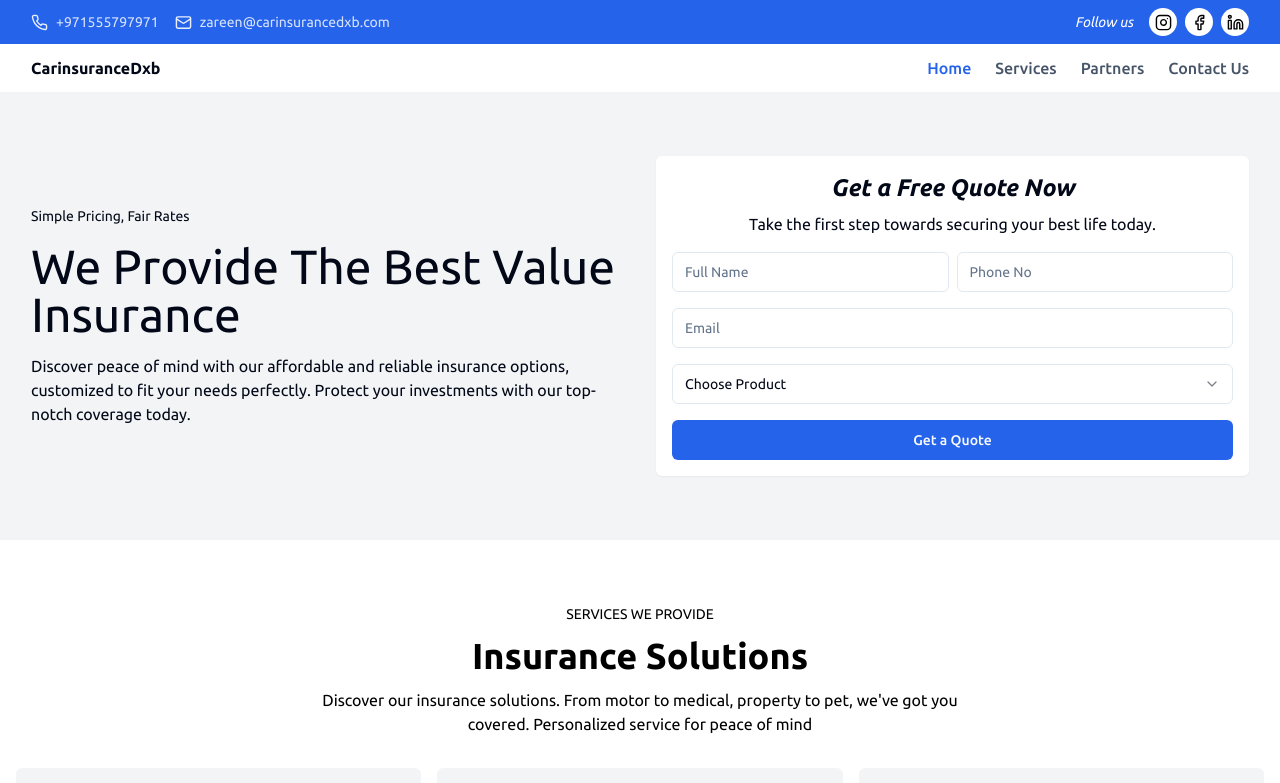
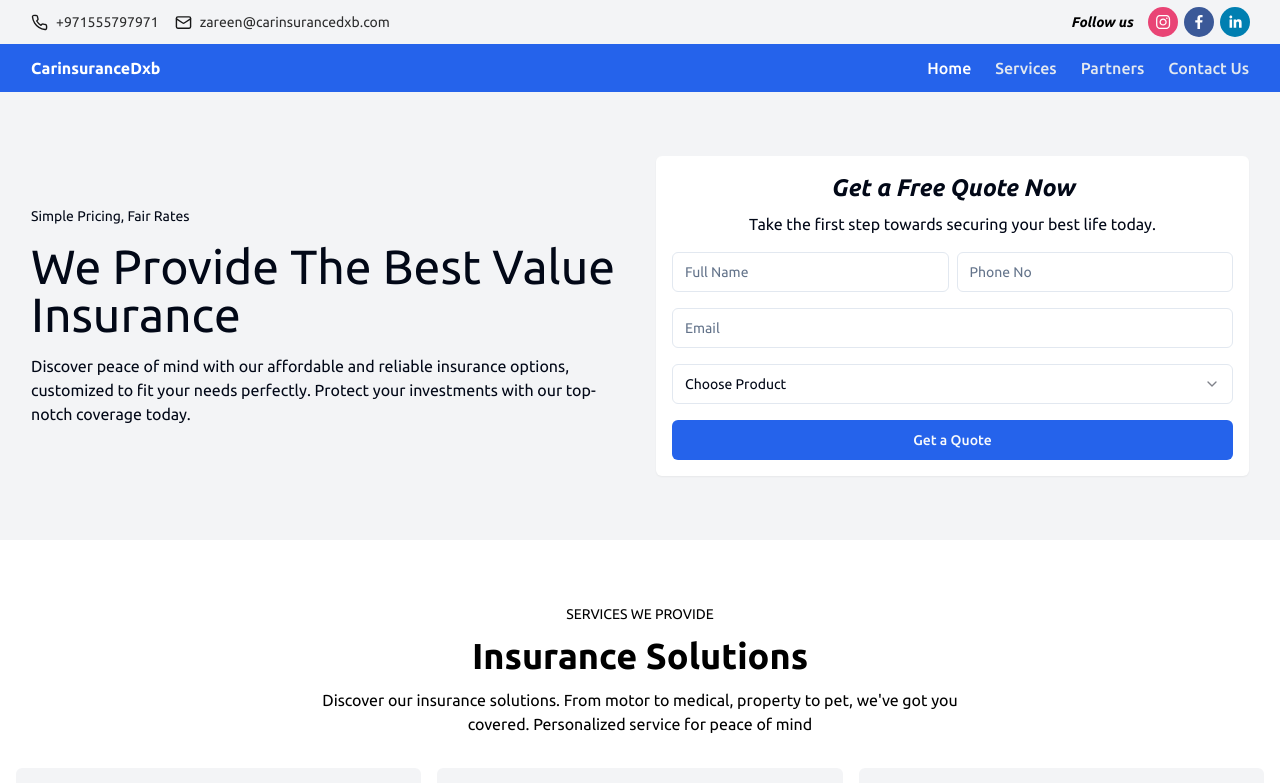
Before and after one commit to BinarySenseiii/insurance-landing, a React (Vite) app: page / in a window 1280 px wide. Shown: the top 783 px of the page. Built offline with nearby package versions, Linux system fonts and the light colour scheme.

Commit message:
fixed: top-nav

```diff
--- a/package.json
+++ b/package.json
@@ -29,6 +29,7 @@
     "react-helmet-async": "^2.0.4",
     "react-hook-form": "^7.51.2",
     "react-scroll": "^1.9.0",
+    "react-social-icons": "^6.16.0",
     "tailwind-merge": "^2.2.2",
     "tailwindcss-animate": "^1.0.7",
     "zod": "^3.22.4"
--- a/src/components/layout/mobile-nav.tsx
+++ b/src/components/layout/mobile-nav.tsx
@@ -13,7 +13,7 @@ const MobileNavigation = () => {
   return (
     <Sheet>
       <SheetTrigger asChild>
-        <Menu className="block md:hidden cursor-pointer" />
+        <Menu className="block md:hidden cursor-pointer text-white" />
       </SheetTrigger>
       <SheetContent side="bottom" className="px-2">
         <SheetHeader>
--- a/src/components/layout/nav-list.tsx
+++ b/src/components/layout/nav-list.tsx
@@ -19,7 +19,9 @@ const NavList = () => {
           offset={link.offset}
           duration={200}
           key={link.id}
-          className={'hover:text-primary font-medium text-slate-600 cursor-pointer'}
+          className={
+            'md:hover:text-white hover:text-primary font-medium md:text-slate-200 cursor-pointer'
+          }
         >
           {link.text}
         </Link>
--- a/src/components/layout/navigation.tsx
+++ b/src/components/layout/navigation.tsx
@@ -13,9 +13,9 @@ const Navigation = () => {
   return (
     <nav className="w-full">
       <TopDivider />
-      <div className="h-12 bg-white items-center flex w-full">
+      <div className="h-12 bg-primary items-center flex w-full">
         <div className="container flex items-center gap-2 justify-between">
-          <Link to="home" className="font-bold cursor-pointer">
+          <Link to="home" className="font-bold cursor-pointer text-white">
             CarinsuranceDxb
           </Link>
 
--- a/src/components/layout/top-divider.tsx
+++ b/src/components/layout/top-divider.tsx
@@ -1,18 +1,17 @@
-import {Facebook, Instagram, Linkedin, Mail, Phone} from 'lucide-react'
+import {Mail, Phone} from 'lucide-react'
+
+import {SocialIcon} from 'react-social-icons'
 
 const socialMediaLinks = [
   {
-    icon: <Instagram size={17} />,
     link: 'https://www.instagram.com/carinsurancedxbzareen/',
     label: 'Instagram',
   },
   {
-    icon: <Facebook size={17} />,
     link: 'https://www.facebook.com/people/Carinsurancedxbcom/61555612810187/?mibextid=PlNXYD',
     label: 'Facebook',
   },
   {
-    icon: <Linkedin size={17} />,
     link: 'https://www.linkedin.com/in/zareen-javed-8a91a278/?utm_source=share&utm_campaign=share_via&utm_content=profile&utm_medium=ios_app',
     label: 'Linkedin',
   },
@@ -30,7 +29,7 @@ export const info = [
 
 const TopDivider = () => {
   return (
-    <div className="bg-primary py-2 hidden md:block">
+    <div className="bg-gray-100 py-2 hidden md:block">
       <div className="container flex items-center gap-2 justify-between">
         <div className="flex items-center gap-4">
           {info.map(({icon, link, text, label}, index) => (
@@ -38,7 +37,7 @@ const TopDivider = () => {
               key={index}
               href={link}
               target="_blank"
-              className="flex items-center gap-2 text-white opacity-90 hover:opacity-100"
+              className="flex items-center gap-2 text-black opacity-90 hover:opacity-100"
               rel="noopener noreferrer"
               aria-label={label}
             >
@@ -48,7 +47,7 @@ const TopDivider = () => {
           ))}
         </div>
         <div className="flex items-center gap-2">
-          <span className="text-white text-sm italic mr-2">Follow us</span>
+          <span className="text-black text-sm italic mr-2 font-semibold">Follow us</span>
           {socialMediaLinks.map((socialMedia, index) => (
             <a
               key={index}
@@ -58,7 +57,8 @@ const TopDivider = () => {
               className="text-black size-7 bg-white transition-all grid place-content-center rounded-full opacity-100 hover:opacity-90 transform hover:scale-105"
               aria-label={socialMedia.label}
             >
-              {socialMedia.icon}
+              {/* {socialMedia.icon} */}
+              <SocialIcon url={socialMedia.link} style={{height: 30, width: 30}} />
             </a>
           ))}
         </div>
--- a/src/styles/global.css
+++ b/src/styles/global.css
@@ -3,7 +3,13 @@
 @tailwind utilities;
 
 .active-scroll-spy {
-  color: hsl(var(--primary));
+  color: white !important;
+}
+
+@media screen and (max-width: 768px) {
+  .active-scroll-spy {
+    color: hsl(var(--primary)) !important;
+  }
 }
 
 @layer components {
```
Also changed, not shown: 1 other file (tests, documents, lock files or other folders).
